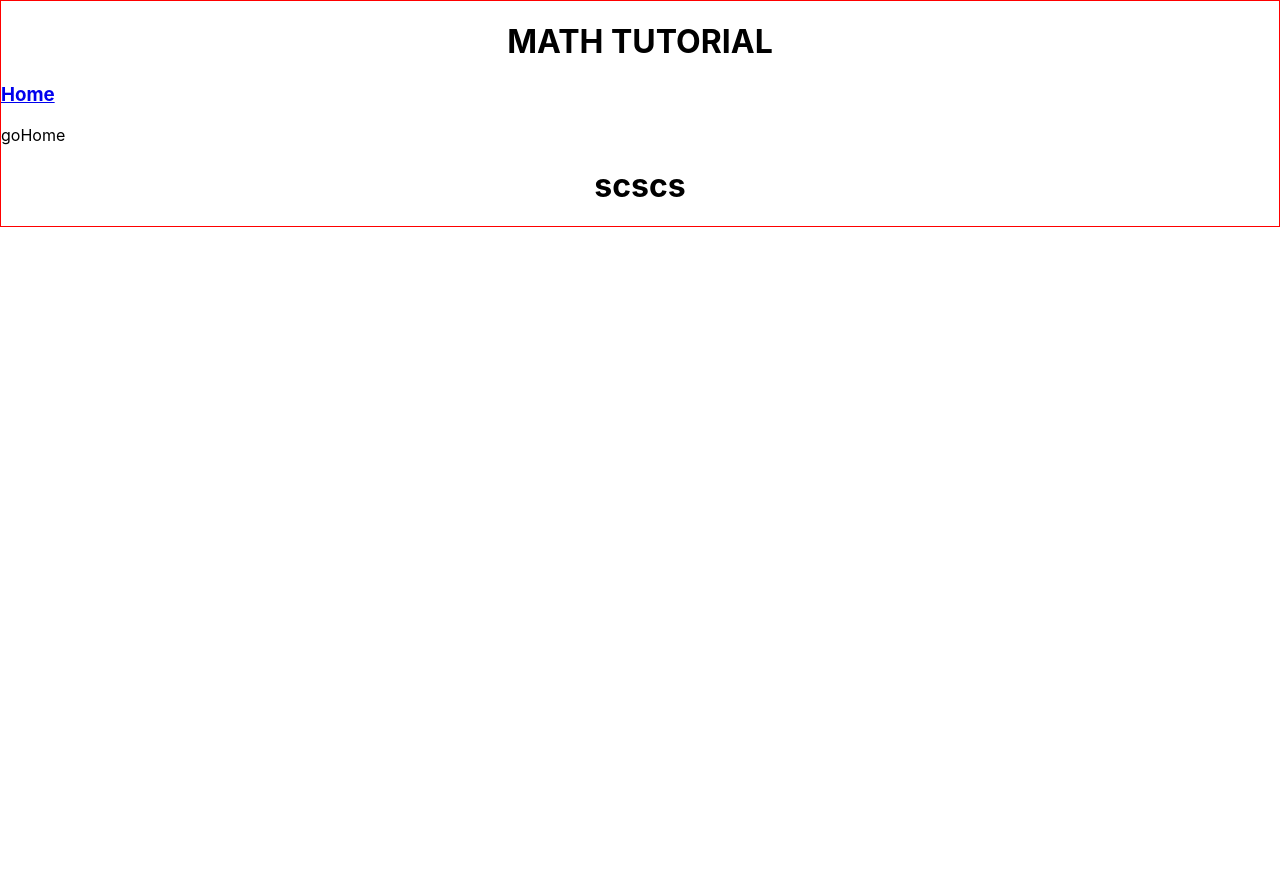
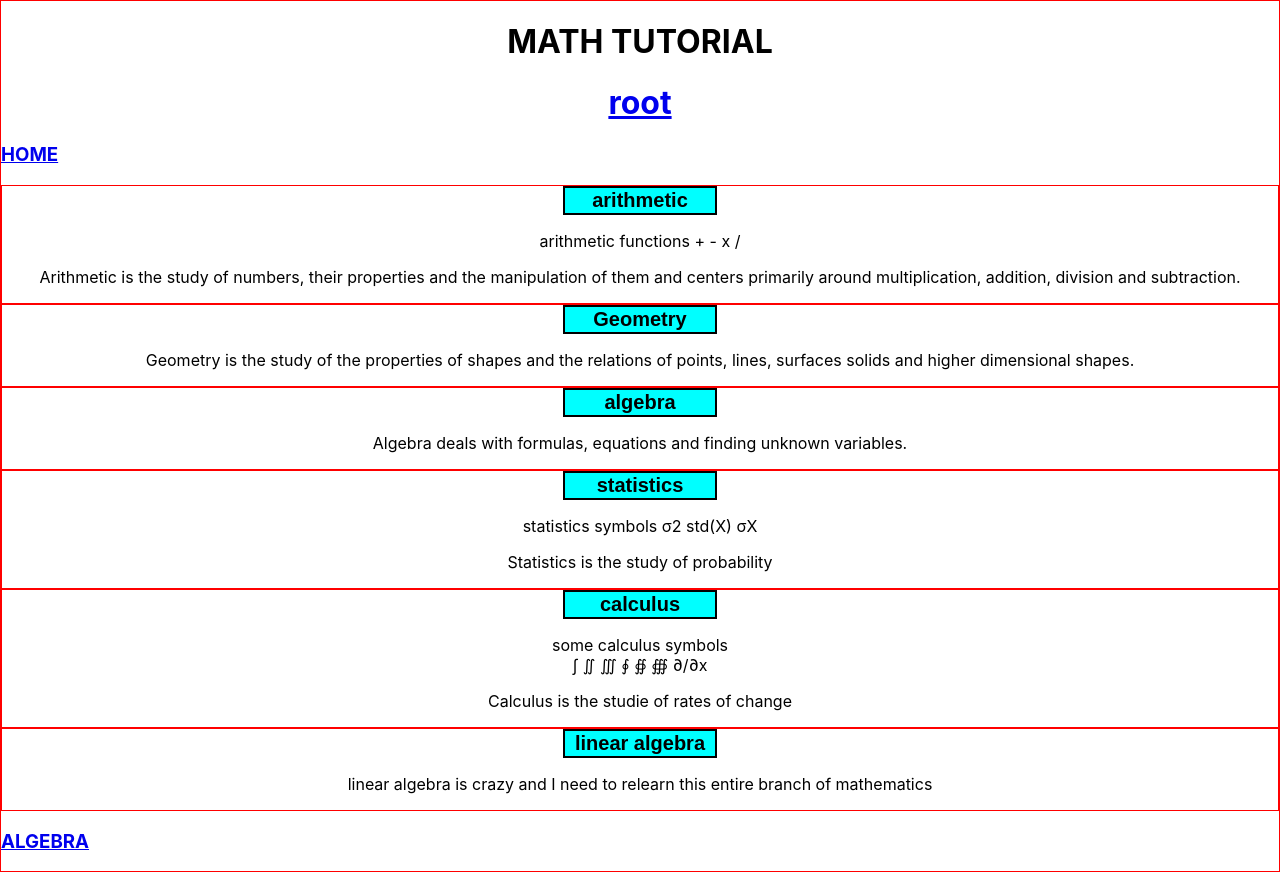
Before and after one commit to mdrisco4/math-tutor, a React (Create React App) app: page /Home in a window 1280 px wide. Before the commit the page ends 800 px from the top, so only its background shows below. Built offline with nearby package versions, Linux system fonts and the light colour scheme.

Commit message:
almost set up

```diff
--- a/src/App.js
+++ b/src/App.js
@@ -14,12 +14,23 @@ function App() {
     <>
       <header>
         <h1>MATH TUTORIAL</h1>
+        <Link to="/"><h1>root</h1></Link>
+    <Route path="/"></Route>
       </header>
       <main>
         <Link to="/Home">
-          <h3>Home</h3>
+          <h3>HOME</h3>
         </Link>
-        <Route path="/Home">goHome<h1>scscs</h1></Route>
+        <Route path="/Home">
+          <Home/>
+        </Route>
+
+        <Link to="/Algebra">
+          <h3>ALGEBRA</h3>
+        </Link>
+        <Route path="/Algebra">
+          <Algebra/>
+        </Route>
       </main>
     </>
   );
--- a/src/Home.js
+++ b/src/Home.js
@@ -6,8 +6,6 @@ function Home() {
   return (
     <>
     {/* <Route path="/Home">dfdf</Route> */}
-
-
       <div>
           {/* <Link to="/algebra/" > */}
         <button>arithmetic</button>
```
